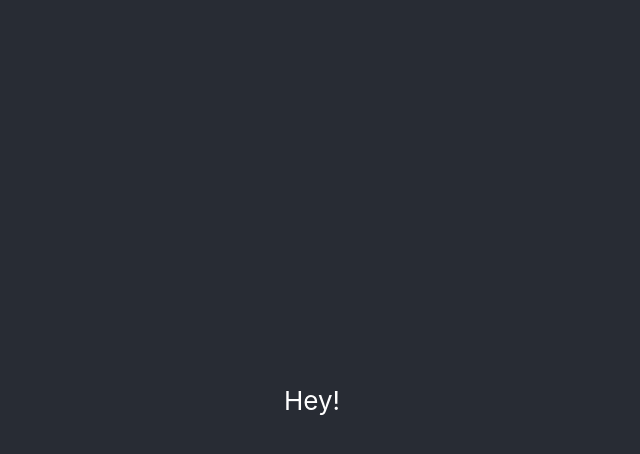
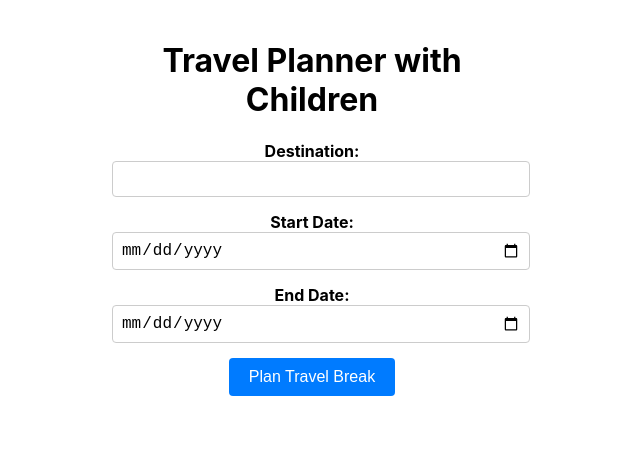
Before and after one commit to jodiekit89/react_app, a React (Create React App) app: page / in a window 1280 px wide. Shown: the top 454 px of the page, without its empty margins (328-968 px from the left). Built offline with nearby package versions, Linux system fonts and the light colour scheme.

Commit message:
updating logic

```diff
--- a/src/App.css
+++ b/src/App.css
@@ -1,38 +1,37 @@
 .App {
+  max-width: 400px;
+  margin: 0 auto;
+  padding: 20px;
   text-align: center;
 }
 
-.App-logo {
-  height: 40vmin;
-  pointer-events: none;
+.form-group {
+  margin-bottom: 15px;
 }
 
-@media (prefers-reduced-motion: no-preference) {
-  .App-logo {
-    animation: App-logo-spin infinite 20s linear;
-  }
+label {
+  display: block;
+  font-weight: bold;
 }
 
-.App-header {
-  background-color: #282c34;
-  min-height: 100vh;
-  display: flex;
-  flex-direction: column;
-  align-items: center;
-  justify-content: center;
-  font-size: calc(10px + 2vmin);
-  color: white;
+input {
+  width: 100%;
+  padding: 8px;
+  border: 1px solid #ccc;
+  border-radius: 4px;
+  font-size: 16px;
 }
 
-.App-link {
-  color: #61dafb;
+button {
+  background-color: #007bff;
+  color: #fff;
+  padding: 10px 20px;
+  border: none;
+  border-radius: 4px;
+  font-size: 16px;
+  cursor: pointer;
 }
 
-@keyframes App-logo-spin {
-  from {
-    transform: rotate(0deg);
-  }
-  to {
-    transform: rotate(360deg);
-  }
+button:hover {
+  background-color: #0056b3;
 }
--- a/src/App.js
+++ b/src/App.js
@@ -1,12 +1,57 @@
-import logo from './logo.svg';
+import React, { useState } from 'react';
 import './App.css';
 
 function App() {
+  // State to manage the selected destination and travel dates
+  const [destination, setDestination] = useState('');
+  const [startDate, setStartDate] = useState('');
+  const [endDate, setEndDate] = useState('');
+
+  // Function to handle form submission
+  const handleSubmit = (e) => {
+    e.preventDefault();
+    // Here you can add your own logic to handle the submitted data
+    console.log('Destination:', destination);
+    console.log('Start Date:', startDate);
+    console.log('End Date:', endDate);
+  };
+
   return (
     <div className="App">
-      <header className="App-header">
-       <p>Hey!</p>
-      </header>
+      <h1>Travel Planner with Children</h1>
+      <form onSubmit={handleSubmit}>
+        <div className="form-group">
+          <label htmlFor="destination">Destination:</label>
+          <input
+            type="text"
+            id="destination"
+            value={destination}
+            onChange={(e) => setDestination(e.target.value)}
+            required
+          />
+        </div>
+        <div className="form-group">
+          <label htmlFor="startDate">Start Date:</label>
+          <input
+            type="date"
+            id="startDate"
+            value={startDate}
+            onChange={(e) => setStartDate(e.target.value)}
+            required
+          />
+        </div>
+        <div className="form-group">
+          <label htmlFor="endDate">End Date:</label>
+          <input
+            type="date"
+            id="endDate"
+            value={endDate}
+            onChange={(e) => setEndDate(e.target.value)}
+            required
+          />
+        </div>
+        <button type="submit">Plan Travel Break</button>
+      </form>
     </div>
   );
 }
```
